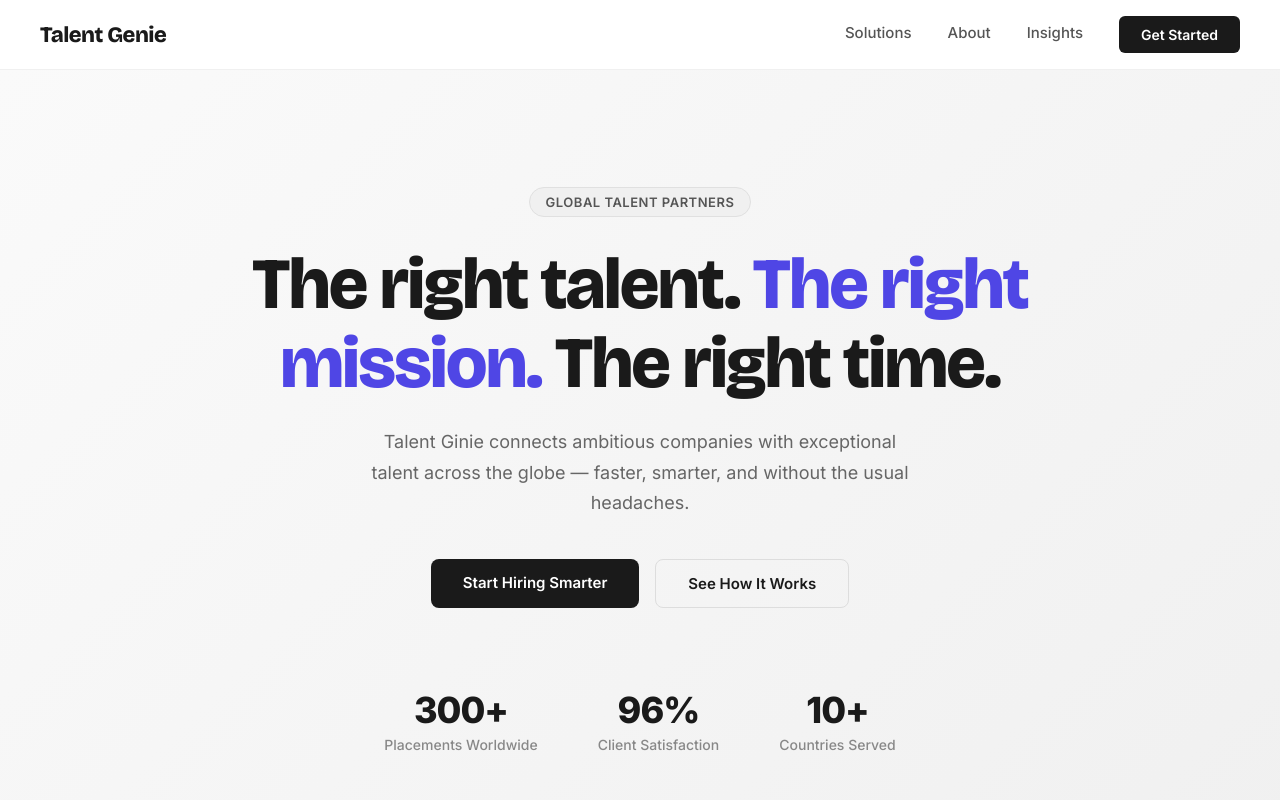
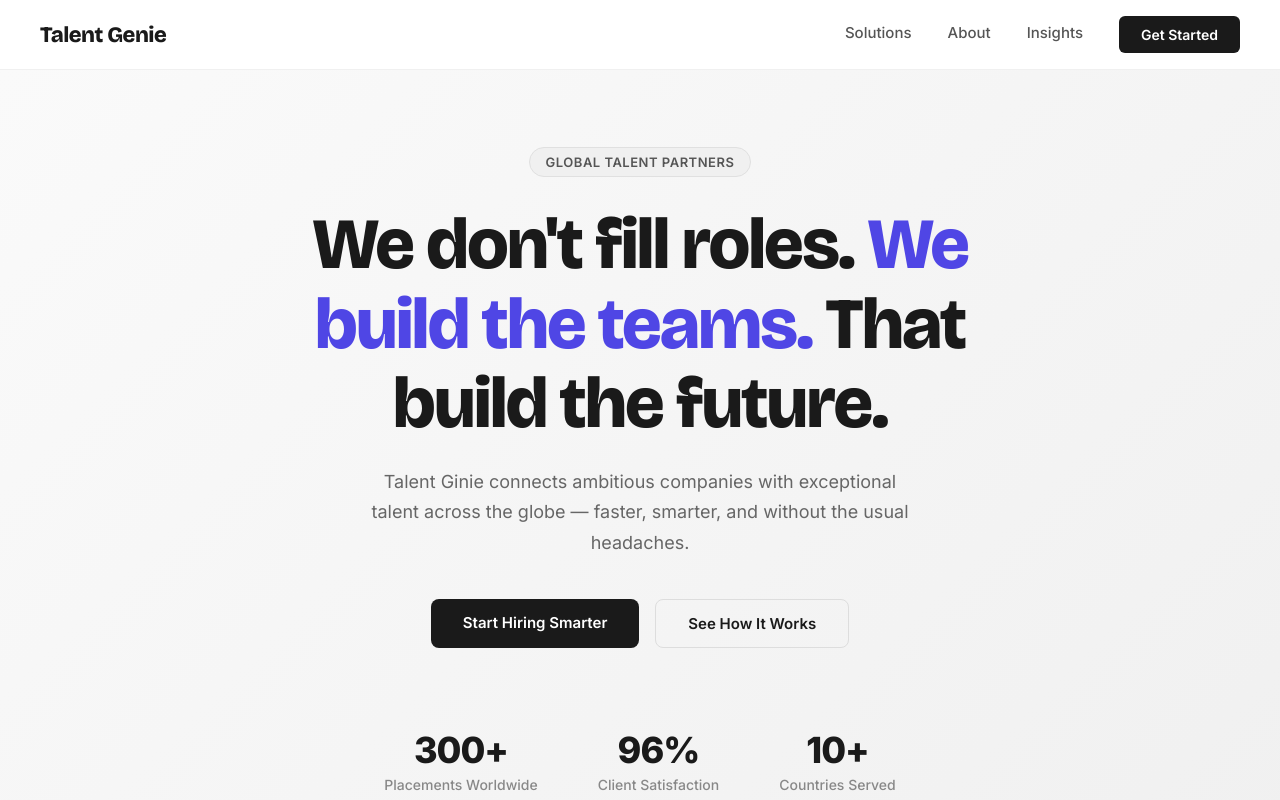
Before and after one commit to Shayanbeigh/my-website, a Next.js app: page / in a window 1280 px wide. Shown: the top 800 px of the page. Built offline with nearby package versions, Linux system fonts and the light colour scheme.

Commit message:
changed tagline

```diff
--- a/app/components/Hero.js
+++ b/app/components/Hero.js
@@ -49,9 +49,9 @@
           maxWidth: '800px',
           marginBottom: '24px',
         }}>
-        The right talent.{' '}
-        <span style={{ color: '#4f46e5' }}>The right mission.</span>
-        {' '}The right time.
+        We don't fill roles.{' '}
+        <span style={{ color: '#4f46e5' }}>We build the teams.</span>
+        {' '}That build the future.
       </motion.h1>
 
       <motion.p
```
